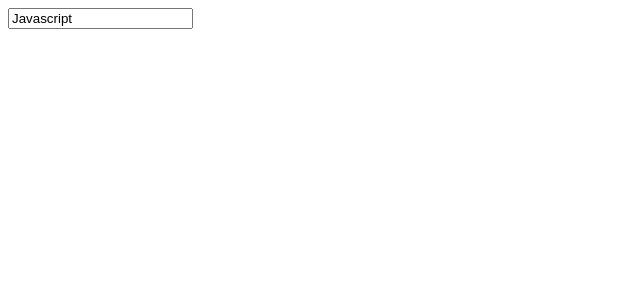
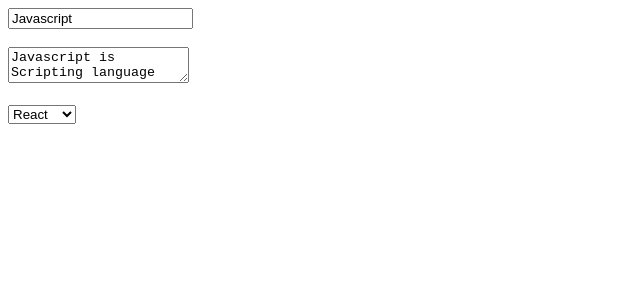
Before and after one commit to nazmulcse/react-tutorial-sumit, a React (Create React App) app: page / in a window 1280 px wide. Shown: the top 300 px of the page, without its empty margins (0-640 px from the left). Built offline with nearby package versions, Linux system fonts and the light colour scheme.

Commit message:
Lesson 10 running

```diff
--- a/src/components/Form.js
+++ b/src/components/Form.js
@@ -3,16 +3,28 @@
 export default class Form extends React.Component {
     state = {
         title: 'Javascript',
+        description: 'Javascript is Scripting language',
+        library: 'React',
     };
 
     handleChange = (e) => {
-        this.setState({
-            title: e.target.value,
-        });
+        if (e.target.type === 'text') {
+            this.setState({
+                title: e.target.value,
+            });
+        } else if (e.target.type === 'textarea') {
+            this.setState({
+                description: e.target.value,
+            });
+        } else if (e.target.type === 'select-one') {
+            this.setState({
+                library: e.target.value,
+            });
+        }
     };
 
     render() {
-        const { title } = this.state;
+        const { title, description, library } = this.state;
         return (
             <div>
                 <form action="">
@@ -22,6 +34,15 @@
                         value={title}
                         onChange={this.handleChange}
                     />
+                    <br />
+                    <br />
+                    <textarea name="description" value={description} onChange={this.handleChange} />
+                    <br />
+                    <br />
+                    <select name="select" value={library} onChange={this.handleChange}>
+                        <option value="React">React</option>
+                        <option value="Angular">Angular</option>
+                    </select>
                 </form>
             </div>
         );
```
